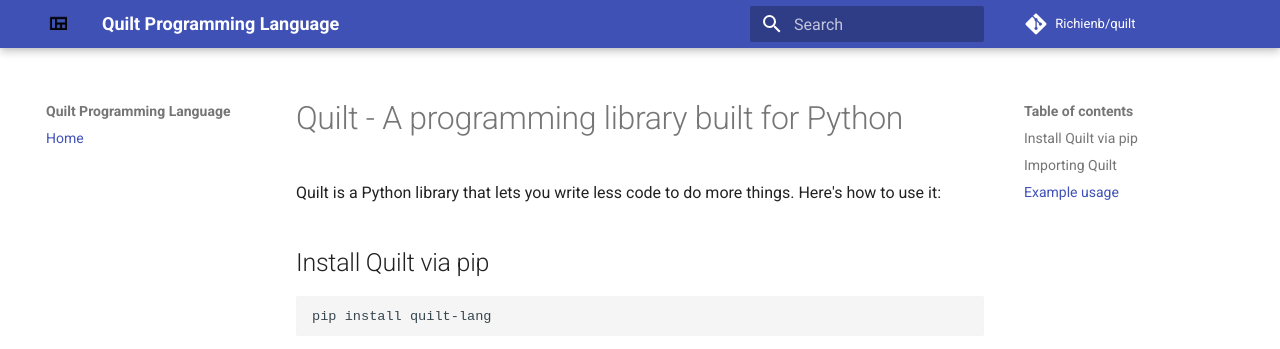
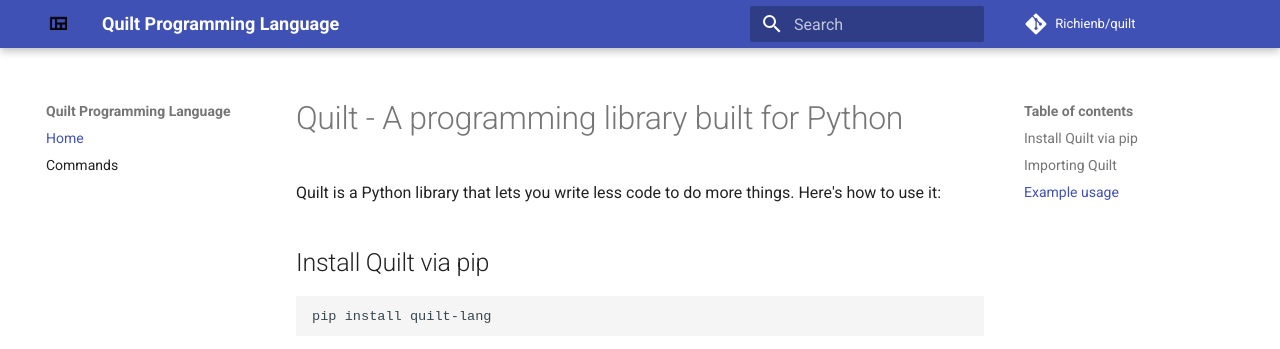
Before and after one commit to Richienb/quilt, an MkDocs documentation site: the page built from docs/index.md, in a window 1280 px wide. Shown: the top 349 px of the page. Built offline with MkDocs 1.6.1 and Material for MkDocs 9.7.7, drawn with Linux system fonts in a browser that asks for light colours; comment, search, counter and statistics services are not loaded.

Commit message:
Update mkdocs.yml

```diff
--- a/mkdocs.yml
+++ b/mkdocs.yml
@@ -14,6 +14,7 @@ copyright:                'Copyright &copy; 2018 Richie Bendall'
 # Navigation
 nav:
     - Home:               index.md
+    - Commands:           commands.md
 
 # Configuration
 theme:
```
